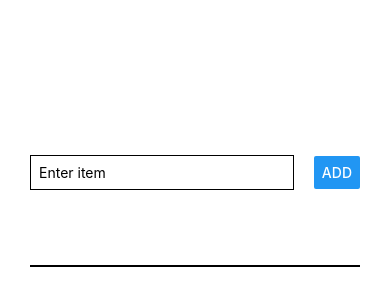
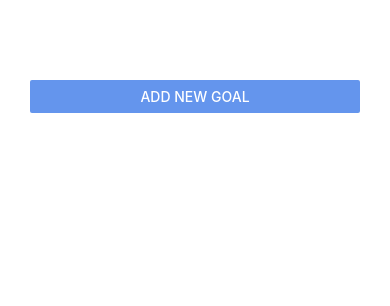
Before and after one commit to ytsykvas/shopping-list-with-React-Native, a React Native app: screen / in a window 390 px wide. Shown: the top 306 px of the page. Built offline with nearby package versions, Linux system fonts and the light colour scheme.

Commit message:
Modal screen

```diff
--- a/App.js
+++ b/App.js
@@ -1,15 +1,25 @@
 import { useState } from 'react';
-import { StyleSheet, View, FlatList } from 'react-native';
+import { StyleSheet, View, FlatList, Button } from 'react-native';
 import GoalItem from './components/GoalItem';
 import GoalInput from './components/GoalInput'
 
 export default function App() {
   const [courseGoals, setCourseGoals] = useState([]);
+  const [modalIsVisible, setModalIsVisible] = useState(false);
+
+  function startAddGoalHandler() {
+    setModalIsVisible(true);
+  }
+
+  function endAddGoalHandler() {
+    setModalIsVisible(false);
+  }
 
   function addGoalHandler(enteredGoalText) {
     setCourseGoals(currentCourseGoals => [
       ...courseGoals, {text: enteredGoalText, id: Math.random().toString()}
     ]);
+    setModalIsVisible(false);
   }
 
   function deleteGoalHandler(id) {
@@ -20,7 +30,15 @@
 
   return (
     <View style={styles.appContainer}>
-      <GoalInput onAddGoal={addGoalHandler}/>
+      <Button title='Add new goal'
+        color={'#6495ED'}
+        onPress={startAddGoalHandler}
+      />
+      <GoalInput
+        visible={modalIsVisible}
+        onAddGoal={addGoalHandler}
+        onCancel={endAddGoalHandler}
+      />
       <View style={styles.goalsContainer}>
         <FlatList
           data={courseGoals}
--- a/components/GoalInput.js
+++ b/components/GoalInput.js
@@ -1,5 +1,5 @@
 import { useState } from 'react';
-import { View, Button, TextInput, StyleSheet } from 'react-native';
+import { View, Button, TextInput, StyleSheet, Modal } from 'react-native';
 
 function GoalInput(props) {
   const [enteredGoalText, setEnteredGoalText] = useState('');
@@ -7,10 +7,11 @@
     setEnteredGoalText(enteredText);
   }
   function addGoalHandler() {
-    props.onAddGoal(enteredGoalText)
+    props.onAddGoal(enteredGoalText);
     setEnteredGoalText('');
   }
   return (
+    <Modal visible={props.visible} animationType='slide'>
       <View style={styles.inputContainer}>
         <TextInput
           style={styles.textInput}
@@ -18,10 +19,18 @@
           onChangeText={goalInputHandler}
           value={enteredGoalText}
         />
-      <Button title="Add" onPress={addGoalHandler} />
+
+        <View style={styles.buttonContainer}>
+          <View style={styles.button}>
+            <Button title="Add" onPress={addGoalHandler}/>
           </View>
+          <View style={styles.button}>
+            <Button title="Cancel" onPress={props.onCancel}/>
+          </View>
+        </View>
+      </View>
+    </Modal>
   )
-
 }
 
 export default GoalInput;
@@ -29,17 +38,25 @@
 const styles = StyleSheet.create({
   inputContainer: {
     flex: 1,
-    flexDirection: 'row',
-    justifyContent: 'space-between',
+    justifyContent: 'center',
     alignItems: 'center',
+    padding: 30,
     marginBottom: 24,
     borderBottomWidth: 2,
   },
   textInput: {
     borderWidth: 1,
     borderColor: 'black',
-    width: '80%',
+    width: '100%',
     marginRight: 8,
     padding: 8,
+  },
+  buttonContainer: {
+    margin: 16,
+    flexDirection: 'row'
+  },
+  button: {
+    width: '30%',
+    marginHorizontal: 8
   }
 });
```
Lines whose indentation alone changed are shown as unchanged.
